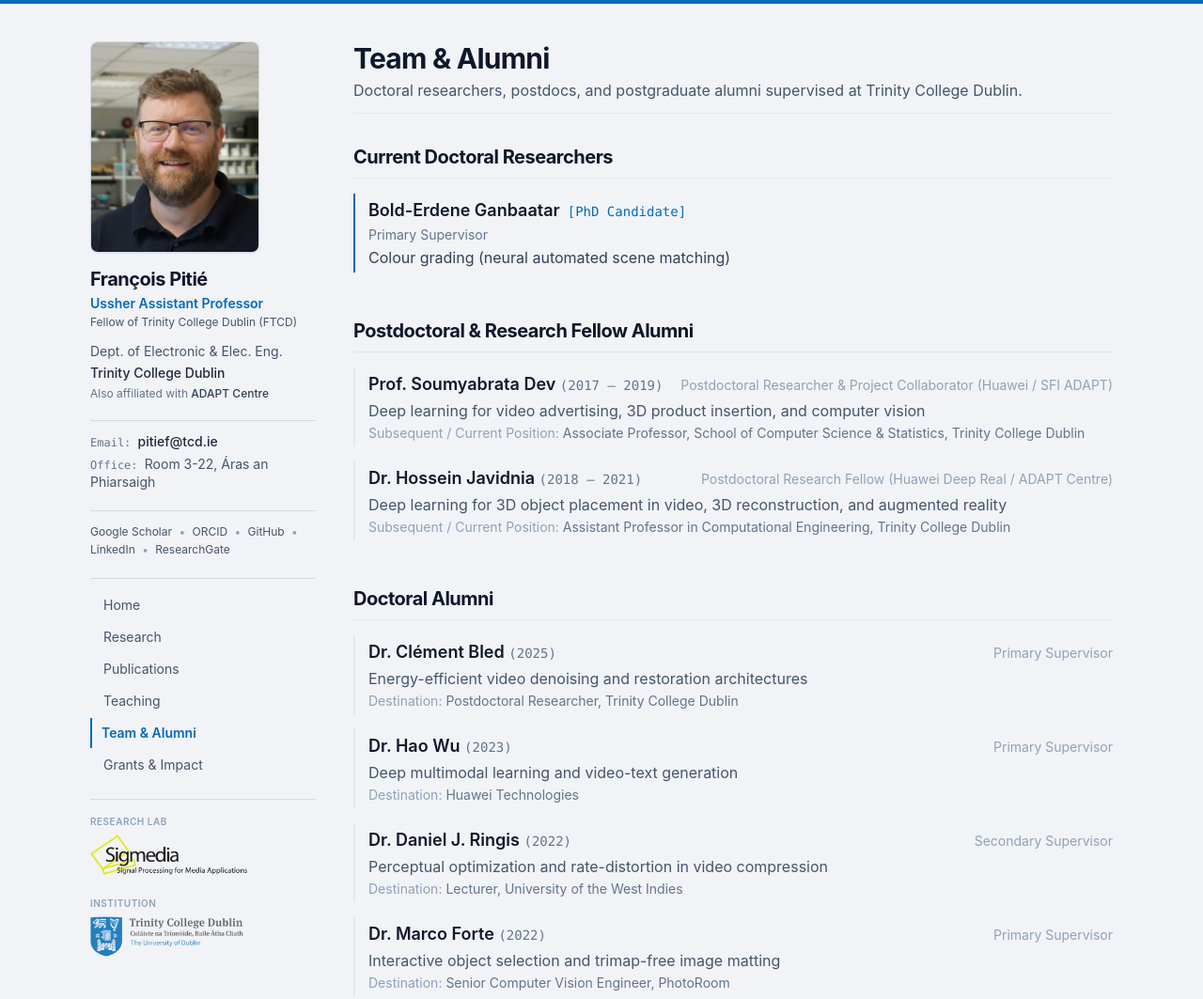
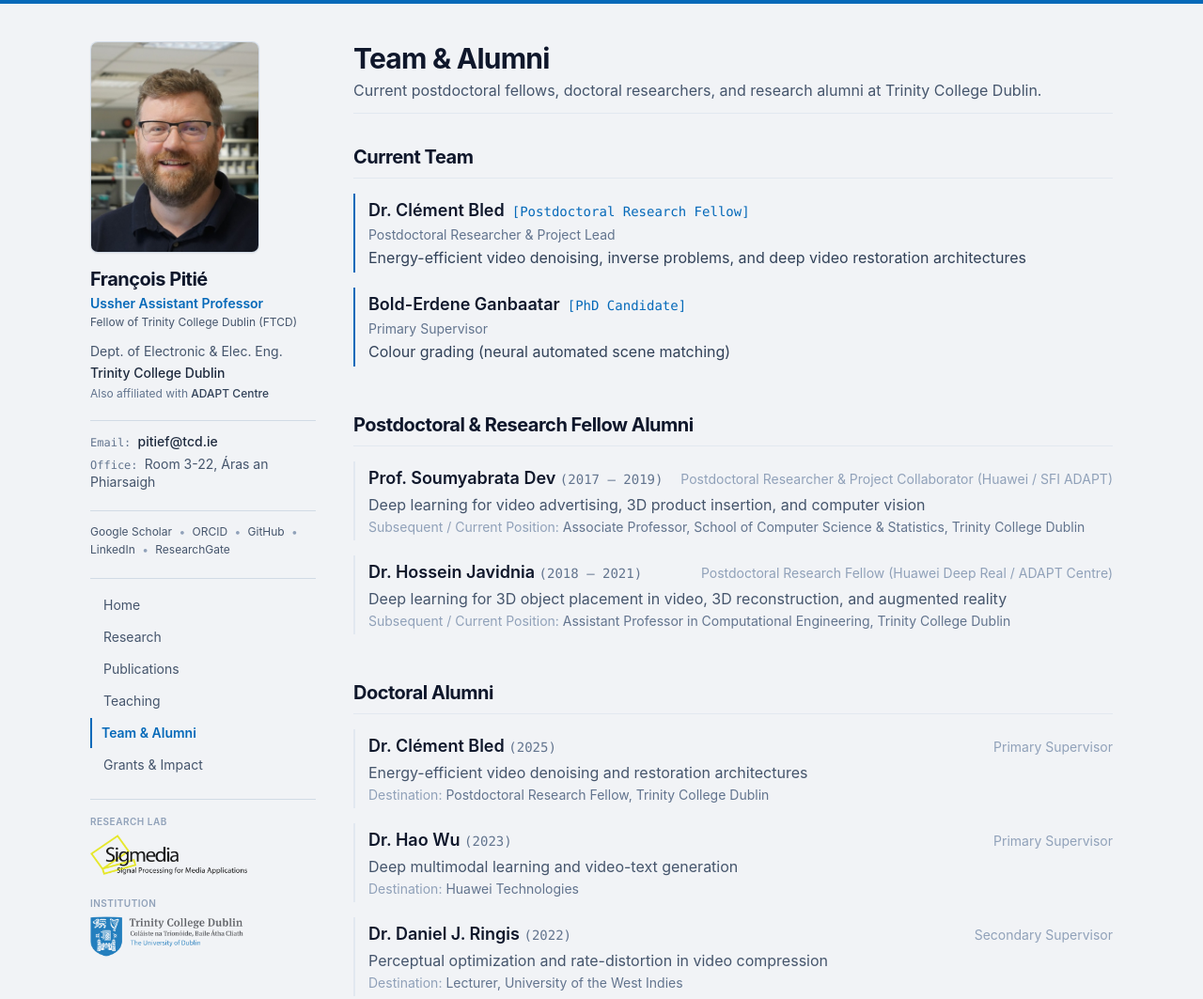
Before and after one commit to frcs/frcs.github.io, an Astro site: page /team in a window 1280 px wide. Shown: the top 1063 px of the page at 94% size. Built offline with nearby package versions, Linux system fonts and the light colour scheme; Astro itself is replaced by a stand-in of ours.

Commit message:
feat: list Dr. Clément Bled as Postdoctoral Research Fellow in current team and note destination in doctoral alumni

```diff
--- a/src/pages/team.astro
+++ b/src/pages/team.astro
@@ -2,6 +2,12 @@
 import BaseLayout from '../layouts/BaseLayout.astro';
 
 const currentResearchers = [
+  {
+    name: "Dr. Clément Bled",
+    status: "Postdoctoral Research Fellow",
+    role: "Postdoctoral Researcher & Project Lead",
+    topic: "Energy-efficient video denoising, inverse problems, and deep video restoration architectures"
+  },
   {
     name: "Bold-Erdene Ganbaatar",
     status: "PhD Candidate",
@@ -16,7 +22,7 @@ const completedPhDs = [
     year: "2025",
     role: "Primary Supervisor",
     topic: "Energy-efficient video denoising and restoration architectures",
-    destination: "Postdoctoral Researcher, Trinity College Dublin"
+    destination: "Postdoctoral Research Fellow, Trinity College Dublin"
   },
   {
     name: "Dr. Hao Wu",
@@ -84,14 +90,14 @@ const postdocAlumni = [
   <div class="mb-8 pb-3 border-b border-slate-200 dark:border-slate-800">
     <h1 class="text-2xl sm:text-3xl font-bold tracking-tight text-slate-900 dark:text-white">Team & Alumni</h1>
     <p class="text-sm sm:text-base text-slate-600 dark:text-slate-400 mt-1">
-      Doctoral researchers, postdocs, and postgraduate alumni supervised at Trinity College Dublin.
+      Current postdoctoral fellows, doctoral researchers, and research alumni at Trinity College Dublin.
     </p>
   </div>
 
-  <!-- Current Researchers -->
+  <!-- Current Researchers & Postdocs -->
   <section class="mb-12">
     <h2 class="text-lg sm:text-xl font-bold tracking-tight text-slate-900 dark:text-white mb-4 pb-2 border-b border-slate-200 dark:border-slate-800">
-      Current Doctoral Researchers
+      Current Team
     </h2>
     <div class="space-y-4">
       {currentResearchers.map(r => (
```
